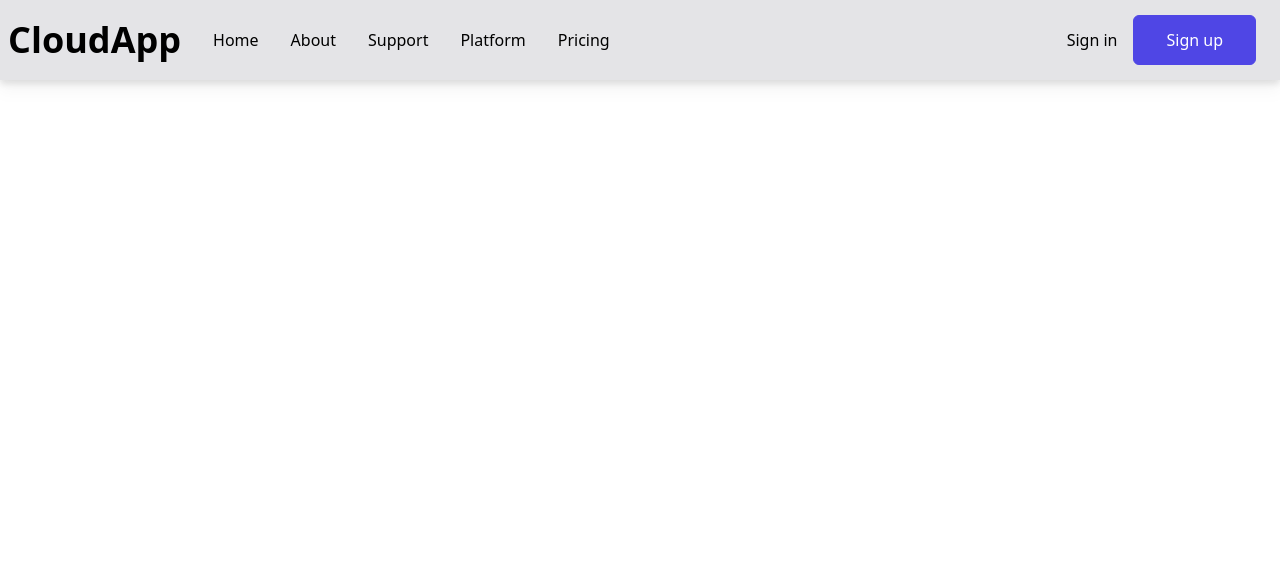
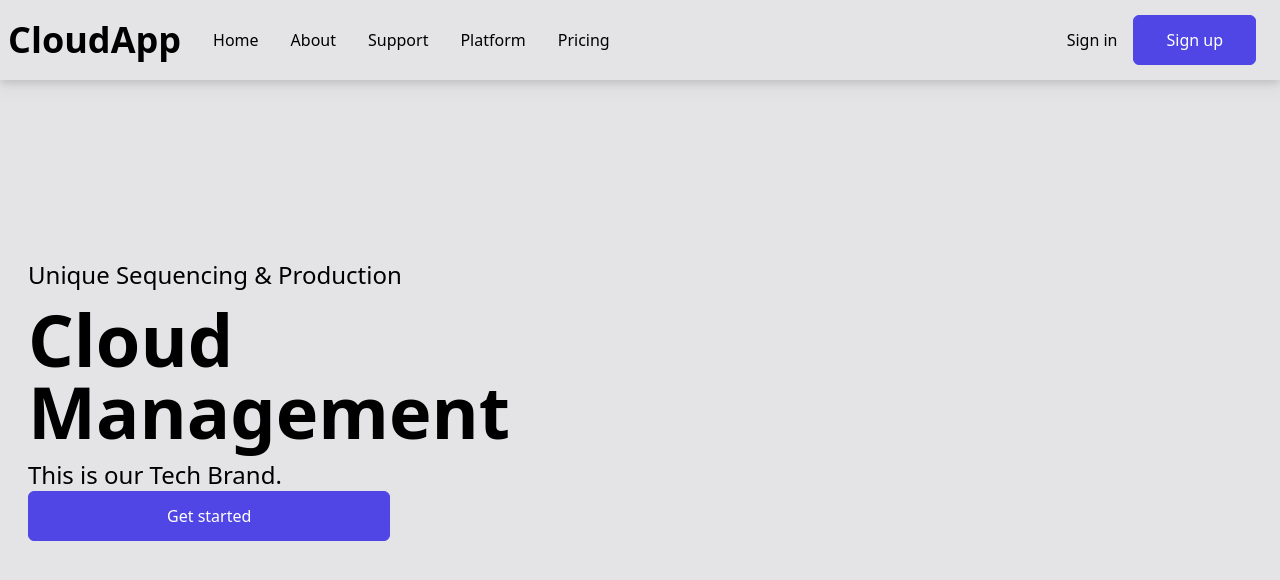
Before and after one commit to krishnadev7/tailwind-CloudApp, a React (Create React App) app in the folder tailwind-cloudapp/: page / in a window 1280 px wide. Shown: the top 580 px of the page. Built offline with nearby package versions, Linux system fonts and the light colour scheme; the HTML template or start-up script is replaced by a standard one.

Commit message:
4th commit: styling started on Cloud.jsx file

```diff
--- a/tailwind-cloudapp/src/App.js
+++ b/tailwind-cloudapp/src/App.js
@@ -1,9 +1,11 @@
+import Cloud from './components/Cloud';
 import Navbar from './components/Navbar';
 
 function App() {
   return (
     <>
       <Navbar />
+      <Cloud/>
     </>
   );
 }
--- /dev/null
+++ b/tailwind-cloudapp/src/components/Cloud.jsx
@@ -0,0 +1,18 @@
+import React from 'react'
+
+function Cloud() {
+  return (
+    <div className='w-full h-screen bg-zinc-200 flex flex-col justify-between'>
+        <div className='grid md:grid-cols-2 max-w-[1240px] m-auto'>
+            <div className='flex flex-col justify-center md:items-start w-full px-2 py-8'>
+                <p className='text-2xl'>Unique Sequencing & Production</p>
+                <p className='py-3 text-5xl md:text-7xl font-bold'>Cloud Management</p>
+                <p className='text-2xl'>This is our Tech Brand.</p>
+                <button className='py-3 px-6 sm:w-[60%]'>Get started</button>
+            </div>
+        </div>
+    </div>
+  )
+}
+
+export default Cloud
```
